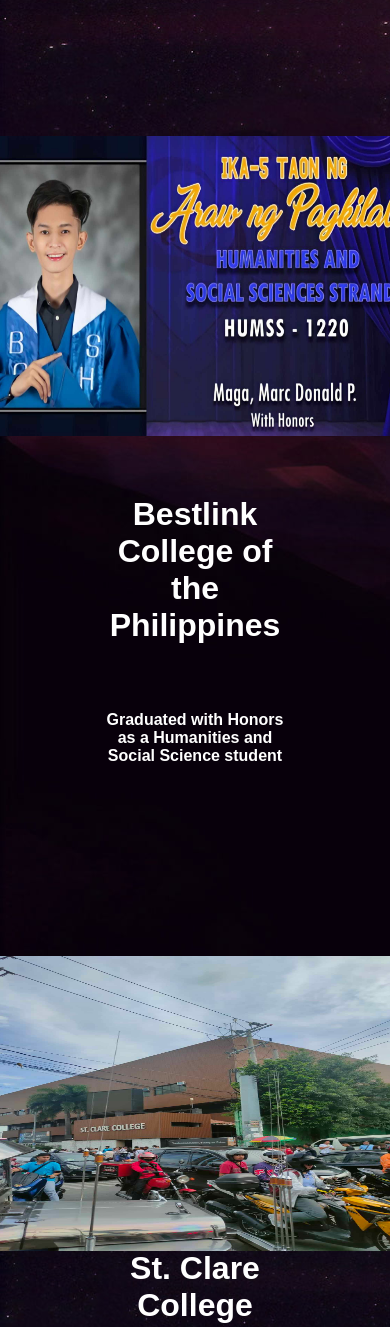
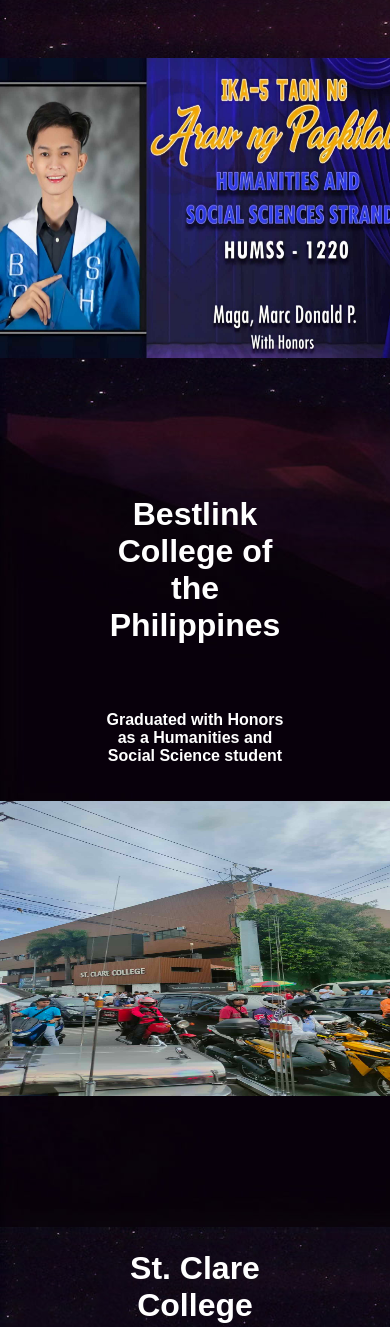
Before and after one commit to Magsss/Portfolio, a plain HTML site: page education.html in a window 390 px wide. Shown: the part 401-1728 px from the top of the page. Drawn offline with Linux system fonts and the light colour scheme; a script that the page names is missing.

Commit message:
Update styles.css

```diff
--- a/styles.css
+++ b/styles.css
@@ -410,7 +410,7 @@ footer{
         top: 75%;
     }
     .edrcon1 .bcp{
-        top: 30%;
+        top: 20%;
     }
     .edrcon1 h1{
         top: 115%;
@@ -419,7 +419,7 @@ footer{
         top: 135%;
     }
     .edrcon2 .sccp{
-        top: 35%;
+        top: 15%;
     }
     .edrcon2 h1{
         top: 200%;
```
